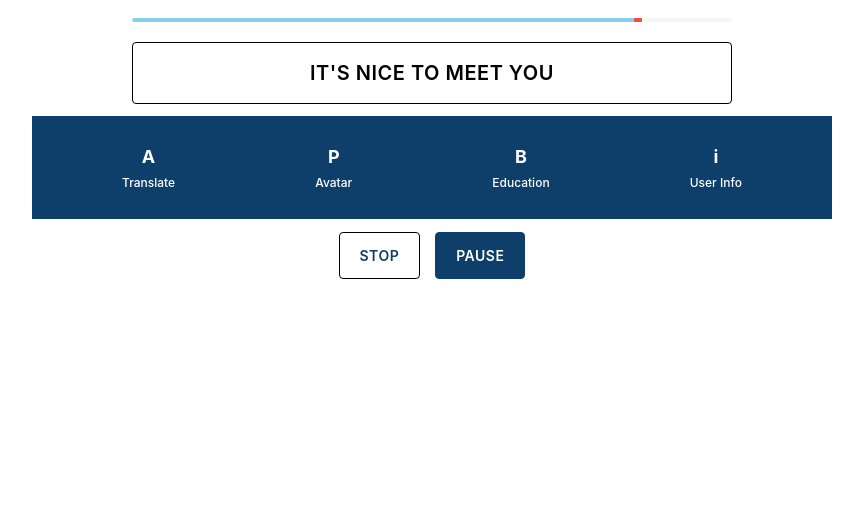
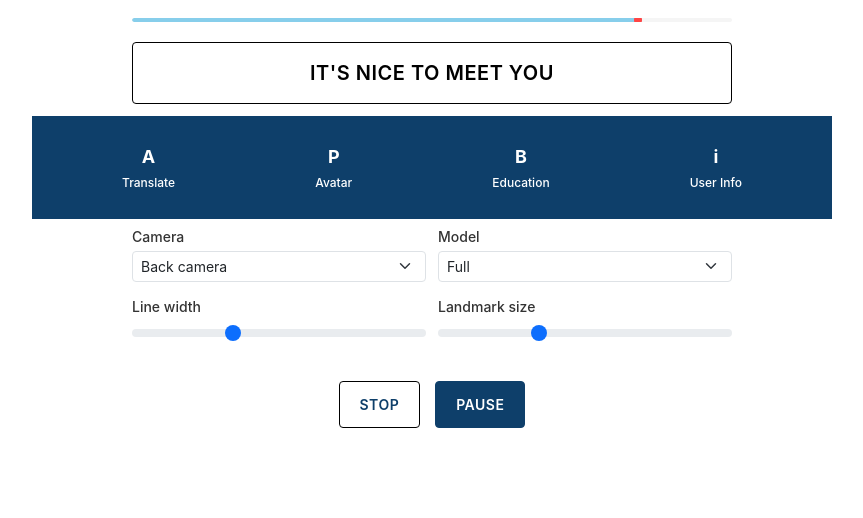
Before and after one commit to Boe6Eod7Nty/HandScribe, a PHP site: page / in a window 1280 px wide. Shown: the part 581-1099 px from the top of the page, without its empty margins (208-1071 px from the left). Before the commit the page ends 860 px from the top, so only its background shows below. Run offline with PHP 8.4, Linux system fonts and the light colour scheme; some libraries are stand-ins or nearby versions.

Commit message:
Added pose mapping & skeleton drawing

```diff
--- a/assets/js/main.js
+++ b/assets/js/main.js
@@ -8,12 +8,25 @@ document.addEventListener('DOMContentLoaded', function () {
   const enableCameraBtn = document.getElementById('enable-camera-btn');
   const poseCanvas = document.getElementById('pose-canvas');
   const poseCtx = poseCanvas ? poseCanvas.getContext('2d') : null;
+  // Controls
+  const facingModeSelect = document.getElementById('pose-facing-mode');
+  const modelComplexitySelect = document.getElementById('pose-model-complexity');
+  const lineWidthInput = document.getElementById('pose-line-width');
+  const landmarkSizeInput = document.getElementById('pose-landmark-size');
+  const stopBtn = document.querySelector('.btn-stop');
+  const pauseBtn = document.querySelector('.btn-pause');
   let animationFrameId = null;
   let pose = null;
   let isSending = false;
 
   let stream = null;
   // minimal state
+  const drawState = {
+    connectorLineWidth: 4,
+    landmarkRadius: 4,
+    connectorColor: '#00d1ff',
+    landmarkColor: '#ff006e'
+  };
 
   // Removed test overlay helpers
 
@@ -41,14 +54,14 @@ document.addEventListener('DOMContentLoaded', function () {
     poseCtx.clearRect(0, 0, poseCanvas.width, poseCanvas.height);
     const landmarks = results && results.poseLandmarks;
     if (!landmarks || !landmarks.length) return;
-    const nose = landmarks[0];
-    if (!nose) return;
-    const x = nose.x * poseCanvas.width;
-    const y = nose.y * poseCanvas.height;
-    poseCtx.fillStyle = '#00ff00';
-    poseCtx.beginPath();
-    poseCtx.arc(x, y, Math.max(3, Math.round(poseCanvas.width * 0.006)), 0, Math.PI * 2);
-    poseCtx.fill();
+
+    // Draw full skeleton using MediaPipe drawing_utils
+    if (typeof drawConnectors !== 'undefined' && typeof drawLandmarks !== 'undefined' && typeof POSE_CONNECTIONS !== 'undefined') {
+      const connectorSpec = { color: drawState.connectorColor, lineWidth: drawState.connectorLineWidth };
+      const landmarkSpec = { color: drawState.landmarkColor, lineWidth: 0, radius: drawState.landmarkRadius };
+      drawConnectors(poseCtx, landmarks, POSE_CONNECTIONS, connectorSpec);
+      drawLandmarks(poseCtx, landmarks, landmarkSpec);
+    }
   }
 
   function initPose() {
@@ -56,8 +69,10 @@ document.addEventListener('DOMContentLoaded', function () {
     pose = new Pose({
       locateFile: f => "https://cdn.jsdelivr.net/npm/@mediapipe/pose/" + f
     });
+    const modelComplexity = modelComplexitySelect ? Number(modelComplexitySelect.value) : 1;
     pose.setOptions({
-      modelComplexity: 0,
+      modelComplexity: modelComplexity,
+      smoothLandmarks: true,
       minDetectionConfidence: 0.5,
       minTrackingConfidence: 0.5
     });
@@ -70,11 +85,12 @@ document.addEventListener('DOMContentLoaded', function () {
   async function startCamera() {
     try {
       // Request camera access
+      const facingMode = facingModeSelect ? facingModeSelect.value : 'environment';
       stream = await navigator.mediaDevices.getUserMedia({
         video: {
           width: { ideal: 1280 },
           height: { ideal: 720 },
-          facingMode: 'environment' // Back camera
+          facingMode: facingMode // Back or front camera
         },
         audio: false
       });
@@ -124,6 +140,10 @@ document.addEventListener('DOMContentLoaded', function () {
       animationFrameId = null;
     }
     isSending = false;
+    if (pose) {
+      try { pose.close && pose.close(); } catch (e) { /* ignore */ }
+      pose = null;
+    }
 
     // Show placeholder again
     cameraPlaceholder.style.display = 'flex';
@@ -166,6 +186,43 @@ document.addEventListener('DOMContentLoaded', function () {
 
   // Event listeners
   enableCameraBtn.addEventListener('click', startCamera);
+  if (stopBtn) stopBtn.addEventListener('click', stopCamera);
+  if (pauseBtn) {
+    pauseBtn.addEventListener('click', function () {
+      if (animationFrameId !== null) {
+        cancelAnimationFrame(animationFrameId);
+        animationFrameId = null;
+      } else if (cameraFeed && cameraFeed.srcObject) {
+        animationFrameId = window.requestAnimationFrame(processFrame);
+      }
+    });
+  }
+  if (modelComplexitySelect) {
+    modelComplexitySelect.addEventListener('change', function () {
+      if (pose) {
+        pose.setOptions({ modelComplexity: Number(modelComplexitySelect.value) });
+      }
+    });
+  }
+  if (lineWidthInput) {
+    lineWidthInput.addEventListener('input', function () {
+      const v = Number(lineWidthInput.value);
+      drawState.connectorLineWidth = isFinite(v) ? v : drawState.connectorLineWidth;
+    });
+  }
+  if (landmarkSizeInput) {
+    landmarkSizeInput.addEventListener('input', function () {
+      const v = Number(landmarkSizeInput.value);
+      drawState.landmarkRadius = isFinite(v) ? v : drawState.landmarkRadius;
+    });
+  }
+  if (facingModeSelect) {
+    facingModeSelect.addEventListener('change', function () {
+      // Restart camera with new facing mode
+      stopCamera();
+      startCamera();
+    });
+  }
 
   // Check if camera is available on page load
   if (navigator.mediaDevices && navigator.mediaDevices.getUserMedia) {
--- a/public/index.php
+++ b/public/index.php
@@ -46,6 +46,33 @@ require_once __DIR__ . '/../includes/header.php';
           <option value="english">English</option>
         </select>
       </div>
+
+      <!-- MediaPipe Pose Controls -->
+      <div class="pose-controls" style="display: grid; grid-template-columns: 1fr 1fr; gap: 12px; margin-top: 12px;">
+        <div>
+          <label for="pose-facing-mode" class="form-label" style="margin-bottom: 4px;">Camera</label>
+          <select id="pose-facing-mode" class="form-select form-select-sm">
+            <option value="environment" selected>Back camera</option>
+            <option value="user">Front camera</option>
+          </select>
+        </div>
+        <div>
+          <label for="pose-model-complexity" class="form-label" style="margin-bottom: 4px;">Model</label>
+          <select id="pose-model-complexity" class="form-select form-select-sm">
+            <option value="0">Lite</option>
+            <option value="1" selected>Full</option>
+            <option value="2">Heavy</option>
+          </select>
+        </div>
+        <div>
+          <label for="pose-line-width" class="form-label" style="margin-bottom: 4px;">Line width</label>
+          <input id="pose-line-width" type="range" min="1" max="10" value="4" class="form-range">
+        </div>
+        <div>
+          <label for="pose-landmark-size" class="form-label" style="margin-bottom: 4px;">Landmark size</label>
+          <input id="pose-landmark-size" type="range" min="1" max="10" value="4" class="form-range">
+        </div>
+      </div>
     </div>
 
     <!-- Action Buttons -->
```
